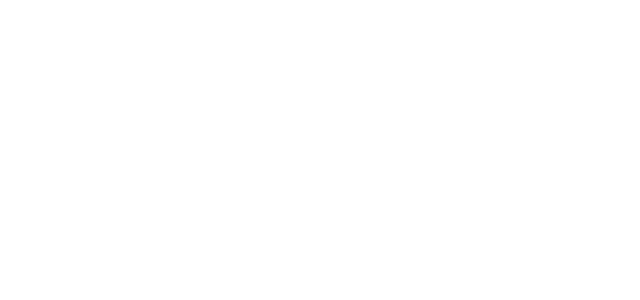
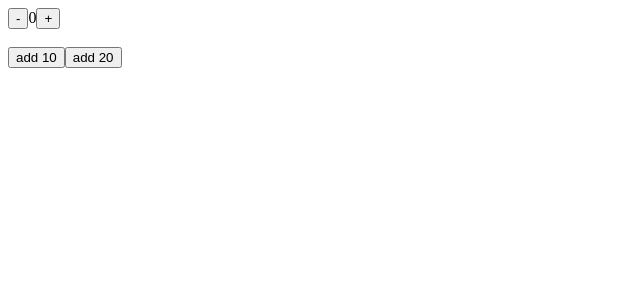
Before and after one commit to zeyuanHong0/react-basic, a React (Create React App) app: page / in a window 1280 px wide. Shown: the top 300 px of the page, without its empty margins (0-640 px from the left). Built offline with nearby package versions, Linux system fonts and the light colour scheme.

Commit message:
react-redux相关使用，count 案例

```diff
--- a/package.json
+++ b/package.json
@@ -3,6 +3,7 @@
   "version": "0.1.0",
   "private": true,
   "dependencies": {
+    "@reduxjs/toolkit": "^2.2.5",
     "@testing-library/jest-dom": "^5.17.0",
     "@testing-library/react": "^13.4.0",
     "@testing-library/user-event": "^13.5.0",
@@ -13,6 +14,7 @@
     "lodash": "^4.17.21",
     "react": "^18.3.1",
     "react-dom": "^18.3.1",
+    "react-redux": "^9.1.2",
     "react-scripts": "5.0.1",
     "sass": "^1.77.4",
     "sass-loader": "^14.2.1",
--- a/src/App.js
+++ b/src/App.js
@@ -1,9 +1,11 @@
 // import ReplyList from "./replyList"; //评论案例
+import ReactReduxDemo from "./react-redux";
 
 function App() {
   return (
     <div className="App">
       {/* <ReplyList /> */}
+      <ReactReduxDemo />
     </div>
   );
 }
--- a/src/index.js
+++ b/src/index.js
@@ -1,9 +1,15 @@
 import React from "react";
 import ReactDOM from "react-dom/client";
 import App from "./App";
+import store from "./store";
+import { Provider } from "react-redux";
 
 const root = ReactDOM.createRoot(document.getElementById("root"));
-root.render(<App />);
+root.render(
+  <Provider store={store}>
+    <App />
+  </Provider>
+);
 
 // If you want to start measuring performance in your app, pass a function
 // to log results (for example: reportWebVitals(console.log))
--- /dev/null
+++ b/src/react-redux/index.jsx
@@ -0,0 +1,19 @@
+import { useSelector, useDispatch } from "react-redux";
+import { increment, decrement, addToNum } from "../store/modules/counterStore";
+const ReactReduxDemo = () => {
+  const { count } = useSelector((state) => state.counter);
+  const dispatch = useDispatch();
+  return (
+    <div>
+      <button onClick={() => dispatch(decrement())}>-</button>
+      <span>{count}</span>
+      <button onClick={() => dispatch(increment())}>+</button>
+      <br />
+      <br />
+      <button onClick={() => dispatch(addToNum(10))}>add 10</button>
+      <button onClick={() => dispatch(addToNum(20))}>add 20</button>
+    </div>
+  );
+};
+
+export default ReactReduxDemo;
--- /dev/null
+++ b/src/store/index.js
@@ -0,0 +1,10 @@
+import { configureStore } from "@reduxjs/toolkit";
+import counterReducer from "./modules/counterStore";
+
+const store = configureStore({
+  reducer: {
+    counter: counterReducer,
+  },
+});
+
+export default store;
--- /dev/null
+++ b/src/store/modules/counterStore.js
@@ -0,0 +1,24 @@
+import { createSlice } from "@reduxjs/toolkit";
+
+const counterStore = createSlice({
+  name: "counter",
+  initialState: {
+    count: 0,
+  },
+  reducers: {
+    increment(state) {
+      state.count += 1;
+    },
+    decrement(state) {
+      state.count -= 1;
+    },
+
+    addToNum(state, action) {
+      state.count += action.payload;
+    },
+  },
+});
+
+export const { increment, decrement, addToNum } = counterStore.actions;
+const counterReducer = counterStore.reducer;
+export default counterReducer;
```
Also changed, not shown: 1 other file (tests, documents, lock files or other folders).
